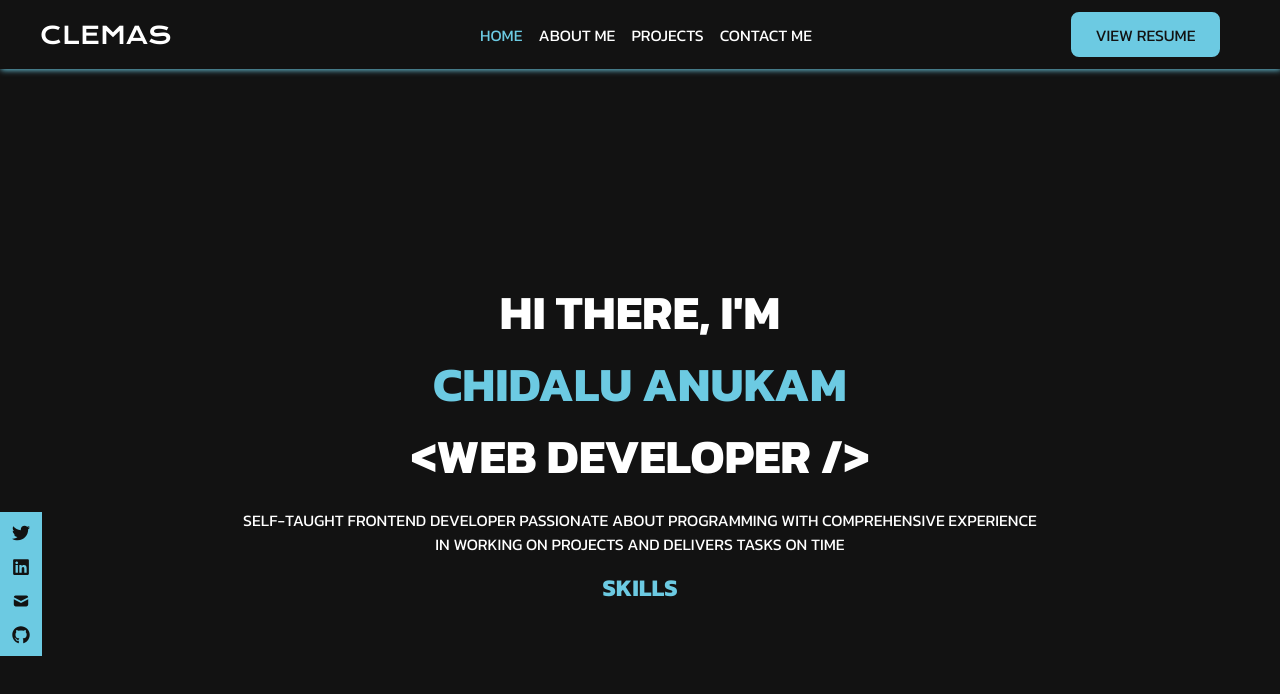
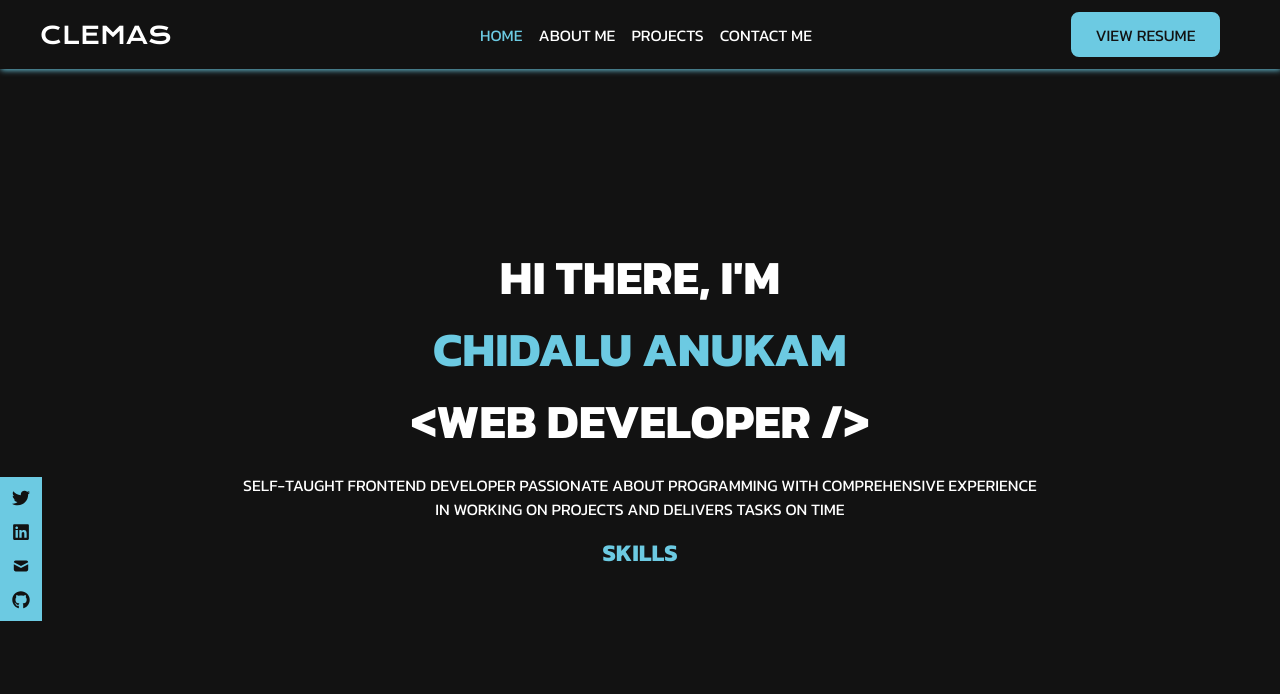
Before and after one commit to daluclemas/new-portfolio, a Next.js app: page / in a window 1280 px wide. Shown: the top 694 px of the page. Built offline with nearby package versions, Linux system fonts and the light colour scheme.

Commit message:
update(home_page): install slick carousel

```diff
--- a/package.json
+++ b/package.json
@@ -12,7 +12,8 @@
     "next": "14.1.3",
     "react": "^18",
     "react-dom": "^18",
-    "react-icons": "^5.0.1"
+    "react-icons": "^5.0.1",
+    "react-slick": "^0.30.2"
   },
   "devDependencies": {
     "autoprefixer": "^10.0.1",
--- a/src/components/homepage/HomePage.jsx
+++ b/src/components/homepage/HomePage.jsx
@@ -1,6 +1,7 @@
 import React from "react";
 import Layout from "../Layout";
 import { Kanit } from "next/font/google";
+import Skills from "./Skills";
 
 const kanit = Kanit({
   subsets: ["latin"],
@@ -12,7 +13,7 @@
   return (
     <Layout>
       <section
-        className={`w-full mt-[60px] lg:mt-[80px] text-white min-h-[calc(100vh-80px)] flex justify-center items-center ${kanit.className}`}
+        className={`w-full mt-[60px] lg:mt-[80px] text-white min-h-[calc(100vh-150px)] flex justify-center items-center ${kanit.className}`}
       >
         <div className="w-[90%] mx-auto xl:w-full xl:max-w-[1200px]">
           <div className=" py-5 mx-auto flex flex-col items-center">
@@ -34,11 +35,7 @@
               on time
             </p>
 
-            <section className="mt-4">
-              <h3 className="text-malibu uppercase font-bold text-xl md:text-2xl">
-                skills
-              </h3>
-            </section>
+            <Skills />
           </div>
         </div>
       </section>
--- /dev/null
+++ b/src/components/homepage/Skills.jsx
@@ -0,0 +1,13 @@
+import React from "react";
+
+const Skills = () => {
+  return (
+    <section className="mt-4">
+      <h3 className="text-malibu uppercase font-bold text-xl md:text-2xl">
+        skills
+      </h3>
+    </section>
+  );
+};
+
+export default Skills;
```
Also changed, not shown: 1 other file (tests, documents, lock files or other folders).
